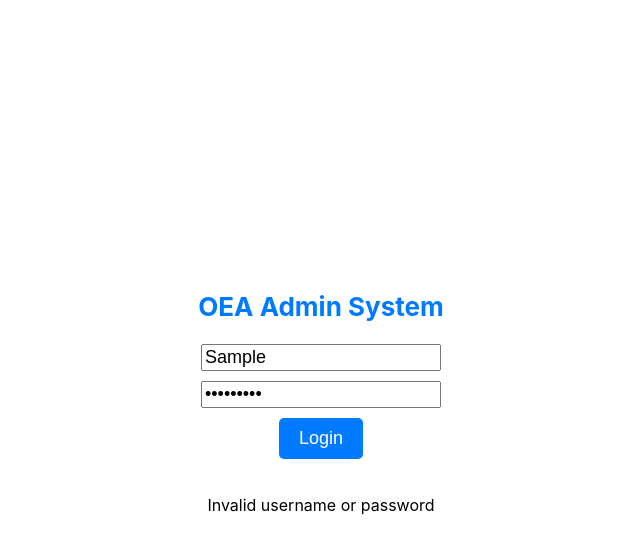
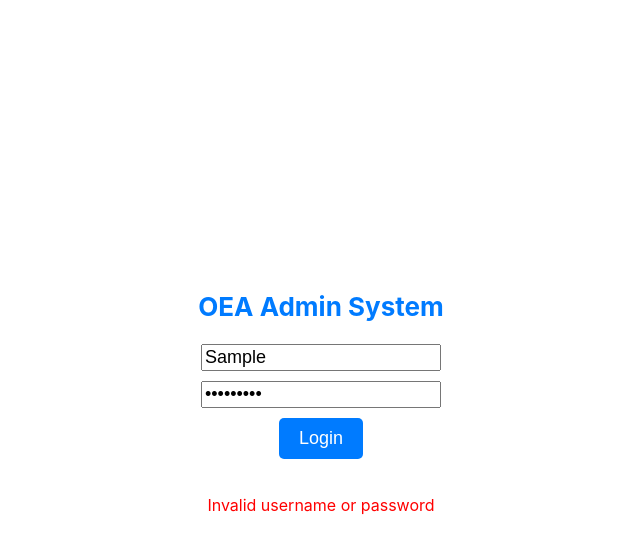
Before and after one commit to nabihahmad/oea-admin-portal, a React (Create React App) app: page / in a window 1280 px wide. Both pictures are taken after typing "Sample", "Sample123" into the empty fields and a click on the button "Login". Shown: the top 554 px of the page, without its empty margins (319-959 px from the left). Built offline with nearby package versions, Linux system fonts and the light colour scheme.

Commit message:
Dynamic token

```diff
--- a/src/Login.js
+++ b/src/Login.js
@@ -16,7 +16,7 @@ const Login = () => {
     if (username === validUsername && password === validPassword) {
       // Set base64 encoded value in a cookie
       const token = btoa(`${username}:${password}`);
-      Cookies.set('token', token);
+      Cookies.set(process.env.REACT_APP_TOKEN, token);
       // Redirect to main page
       window.location.href = '/main';
     } else {
@@ -45,7 +45,7 @@ const Login = () => {
           />
           <button className="button" type="submit">Login</button>
         </form>
-        {error && <p>{error}</p>}
+        {error && <p style={{ color: '#ff0000' }} >{error}</p>}
       </div>
     </div>
   );
--- a/src/Main.js
+++ b/src/Main.js
@@ -3,12 +3,12 @@ import './Main.css';
 import Cookies from 'js-cookie';
 
 function Main() {
-    const isLoggedIn = !!Cookies.get('token');
+    const isLoggedIn = !!Cookies.get(process.env.REACT_APP_TOKEN);
     if (!isLoggedIn)
         window.location.href = '/';
 
     const logout = () => {
-        Cookies.remove('token');
+        Cookies.remove(process.env.REACT_APP_TOKEN);
         window.location.href = '/';
     }
 
```
